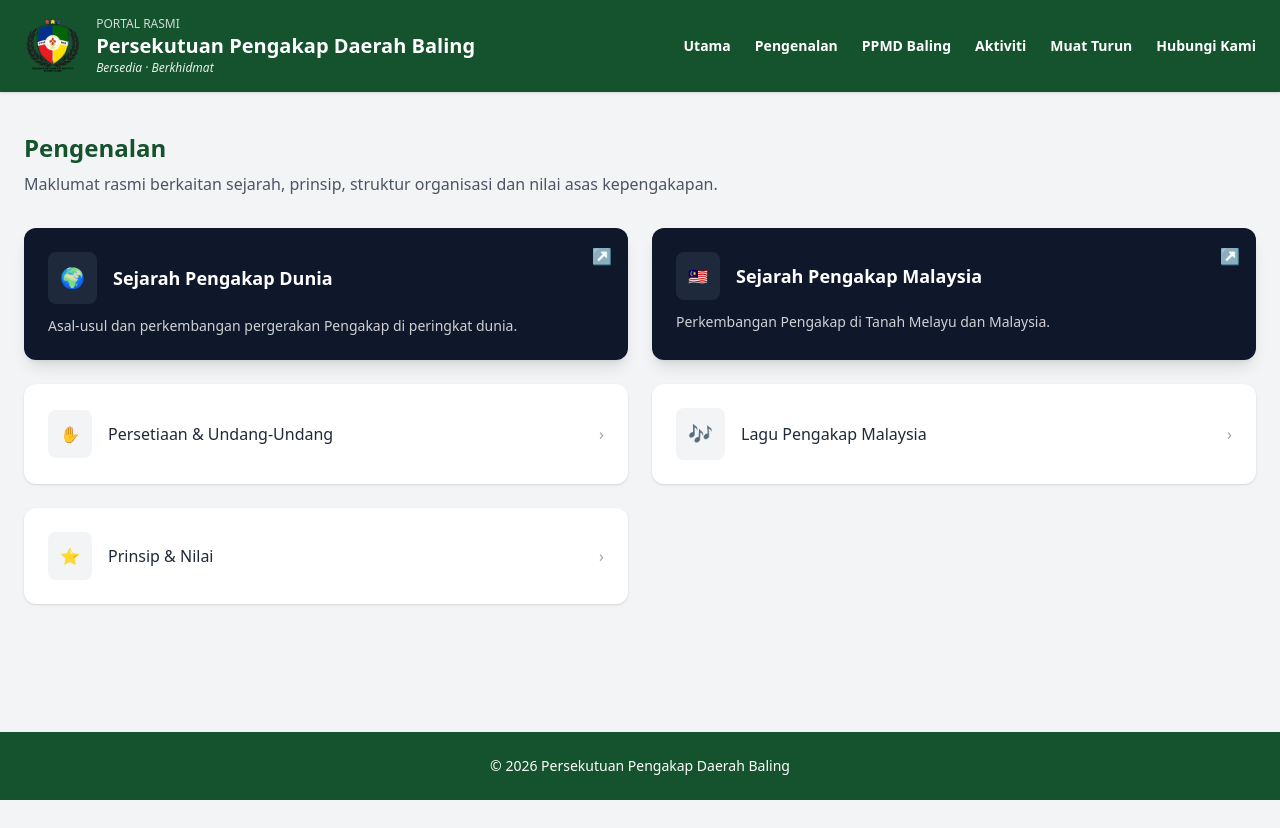
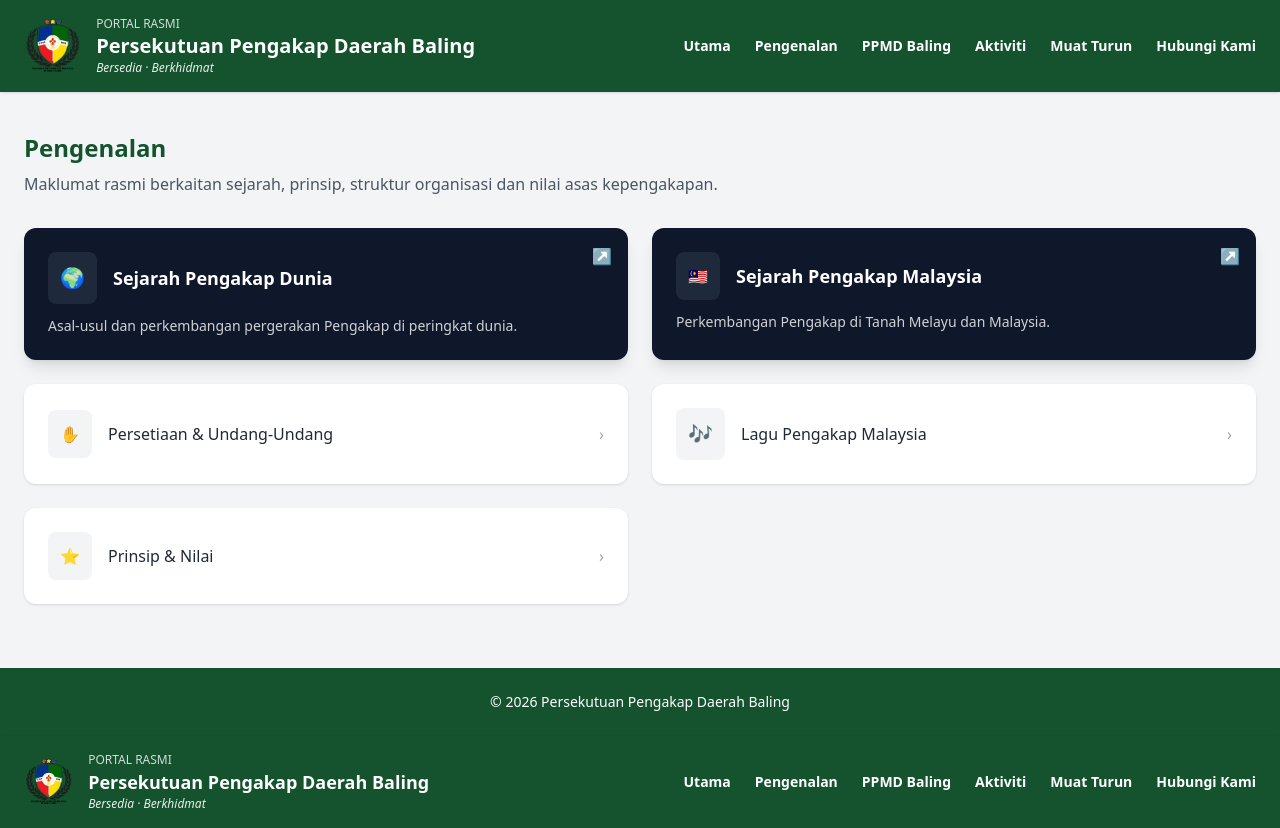
Before and after one commit to fitri8544-a11y/ppmdaerahbaling, a website: page public/pengenalan.html in a window 1280 px wide. Before the commit the page ends 800 px from the top, so only its background shows below. Drawn offline with nearby package versions, Linux system fonts and the light colour scheme.

Commit message:
kemaskini dari rumah

```diff
--- a/public/pengenalan.html
+++ b/public/pengenalan.html
@@ -580,5 +580,15 @@ target.scrollIntoView({ behavior: 'smooth' });
 }
 </script>
 
+<div id="header"></div>
+
+<script>
+fetch("header.html")
+  .then(res => res.text())
+  .then(data => {
+    document.getElementById("header").innerHTML = data;
+  });
+</script>
+
 </body>
 </html>
```
